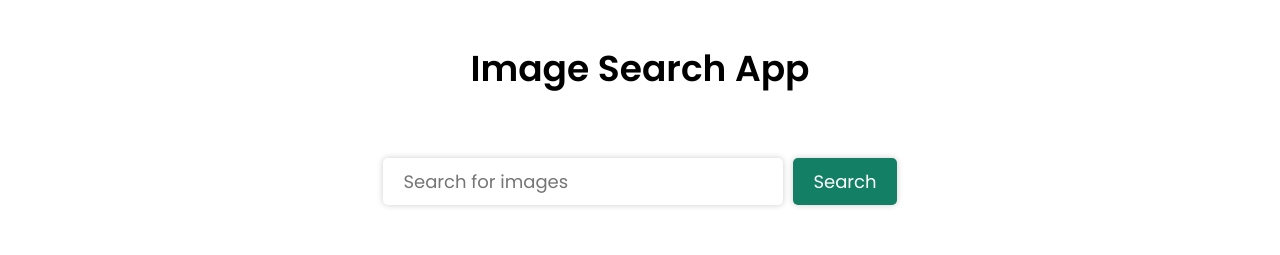
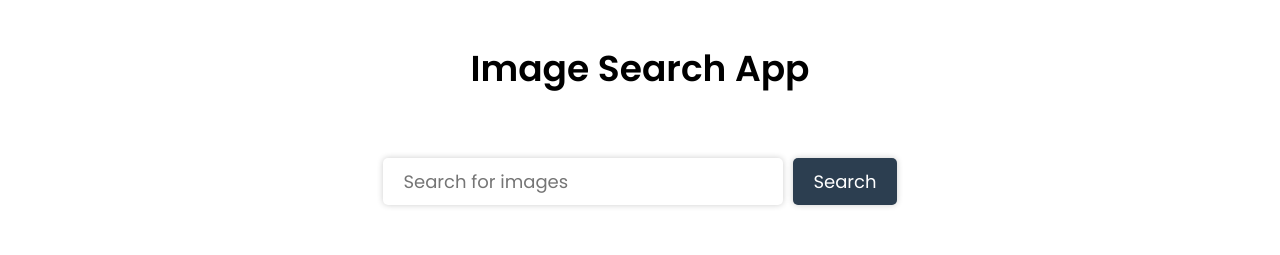
Before and after one commit to sangampshinde/Image-Search-App, a plain HTML site: page index.html in a window 1280 px wide. Shown: the top 255 px of the page. Drawn offline with Linux system fonts and the light colour scheme.

Commit message:
change btn color

```diff
--- a/style.css
+++ b/style.css
@@ -33,7 +33,7 @@ form{
 }
 #search-button{
     padding: 10px 20px;
-    background-color: #138065;
+    background-color: #2c3e50;
     color: #fff;
     border: none;
     font-size: 18px;
```
